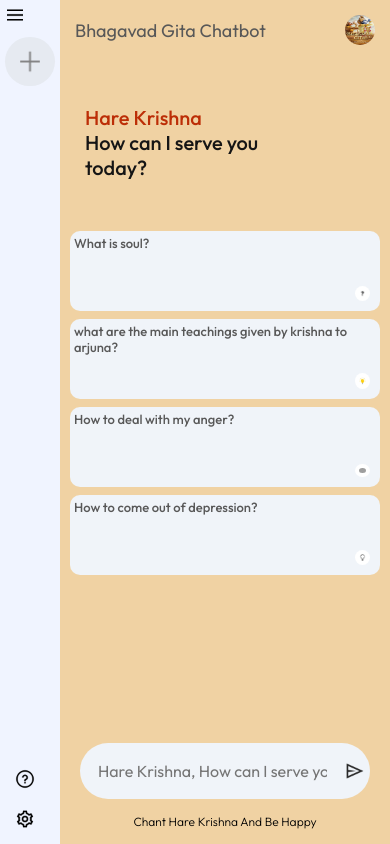
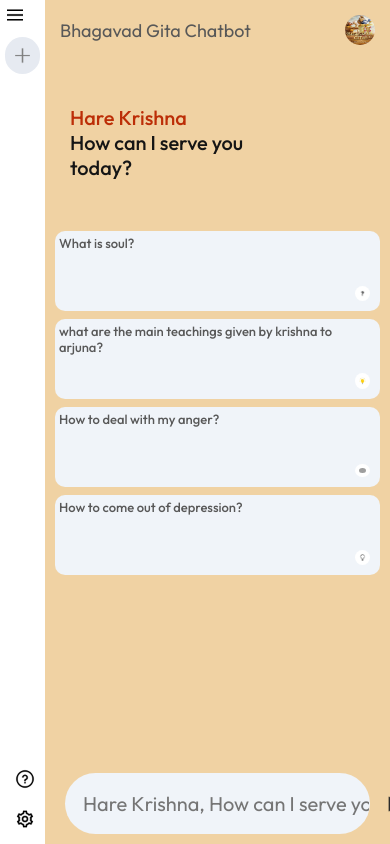
Before and after one commit to santosh-gkg/geeta-frontend, a React (Vite) app: page / in a window 390 px wide. Built offline with nearby package versions, Linux system fonts and the light colour scheme; grey boxes are pictures that could not be loaded.

Commit message:
responsive mobile

```diff
--- a/src/components/Main/Main.css
+++ b/src/components/Main/Main.css
@@ -229,6 +229,12 @@
     .main-container{
         max-width: 100%;
     }
+    .result{
+        padding: 0px 5%;
+        max-height: 80vh;
+        overflow-y: scroll;
+
+    }
     .main .card{
         height: 80px;
         padding: 4px;
@@ -259,20 +265,25 @@
 
     .main-bottom{
         position: absolute;
-        bottom: 0px;
+        bottom: 10px;
         width: 100%;
         max-width: 100%;
         padding: 0px 20px;
         margin: auto;
+        background-color: transparent;
+
+
     }
-
+    .bottom-info{
+        display: none;
+    }
 
     .search-box{
         padding: 10px 10px;
     }
 
     .search-box input{
-        font-size: 16px;
+        font-size: 20px;
     }
 
     .main .bottom-info{
@@ -287,11 +298,11 @@
 
     }
     .result-title{
-        font-size: 16px;
+        font-size: 20px;
     }
 
     .result-data{
-        font-size: 16px;
+        font-size: 20px;
     }
 
     .result-data p{
--- a/src/components/Sidebar/Sidebar.css
+++ b/src/components/Sidebar/Sidebar.css
@@ -74,9 +74,7 @@
 }
 
 @media (max-width: 768px){
-    .sidebar img{
-        width: 20px;
-    }
+
     .sidebar .menu{
         margin-left: 0px;
     }
@@ -89,18 +87,24 @@
         display: inline-flex;
         flex-direction: column;
         /* justify-content: space-between; */
-        background-color: #f0f4ff;
+        background-color: transparent;
         padding: 5px 5px;
     }
     .sidebar .new-chat{
         margin-top: 12px;
         gap: 8px;
-        padding: 10px 15px;
+        padding: 8px 10px;
         background-color: #e6eaf1;
         border-radius: 50px;
         font-size: 14px;
         color:grey;
         cursor: pointer;
     }
+    .sidebar .new-chat img{
+        width: 15px;
+    }
+    .sidebar .recent{
+        max-height: 75vh;
+    }
 
 }
```
